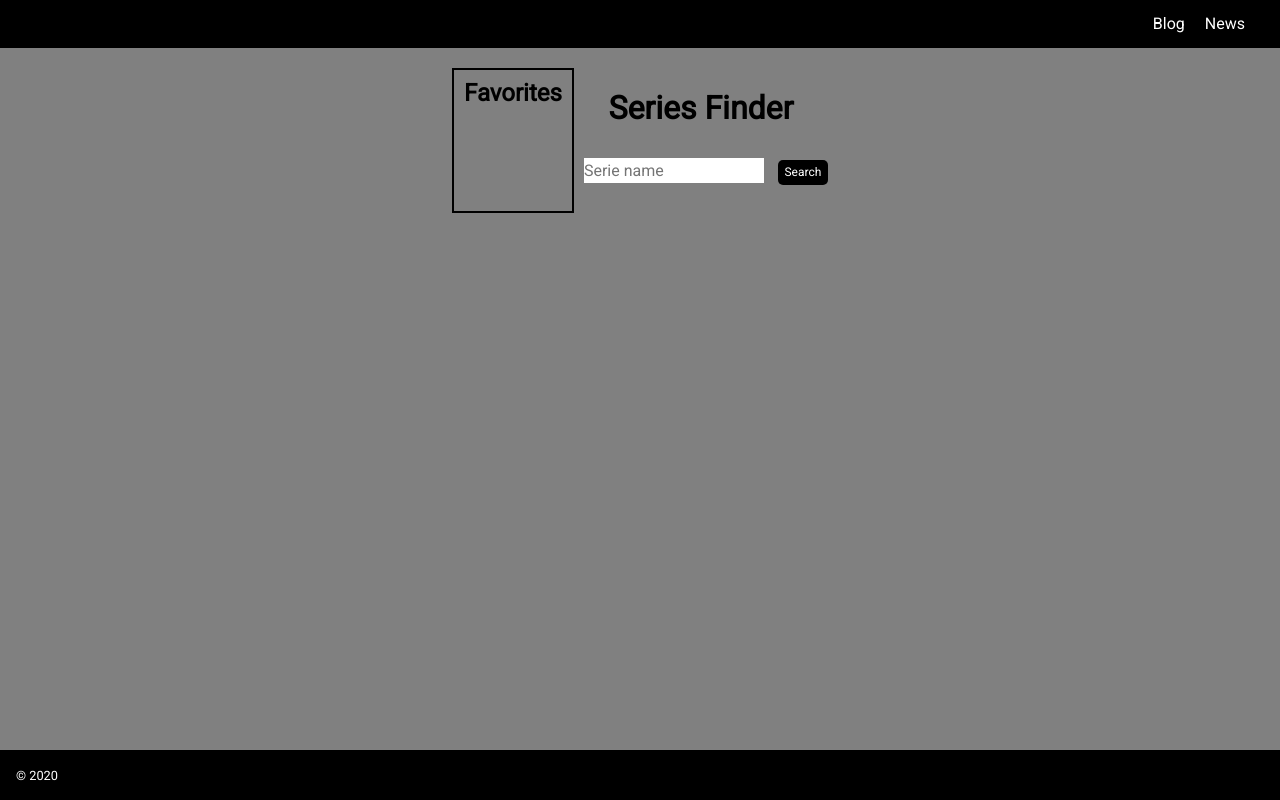
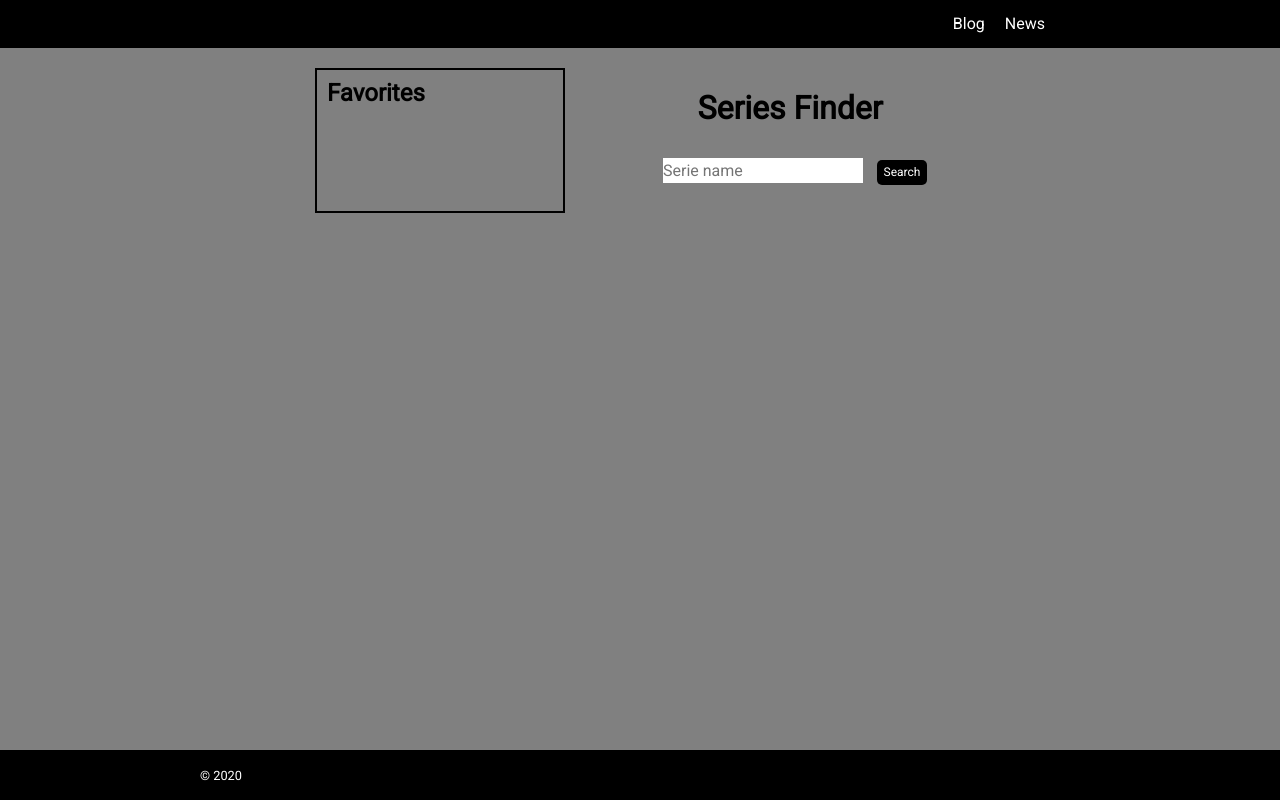
Before and after one commit to Analo-pez/SerYes-finder, a website: page public/index.html in a window 1280 px wide. Drawn offline with nearby package versions, Linux system fonts and the light colour scheme.

Commit message:
add mediaqueries

```diff
--- a/src/scss/layout/_footer.scss
+++ b/src/scss/layout/_footer.scss
@@ -6,4 +6,10 @@
 	padding: 1rem;
 	color: white;
 	background-color: black;
+	@media all and (min-width: 768px) {
+		padding-left: 80px;
+	}
+	@media all and (min-width: 1200px) {
+		padding-left: 200px;
+	}
 }
--- a/src/scss/layout/_header.scss
+++ b/src/scss/layout/_header.scss
@@ -6,6 +6,12 @@
 }
 .menu {
 	color: white;
+	@media all and (min-width: 768px) {
+		padding-right: 80px;
+	}
+	@media all and (min-width: 1200px) {
+		padding-right: 200px;
+	}
 
 	&__list {
 		list-style-type: none;
--- a/src/scss/layout/_page.scss
+++ b/src/scss/layout/_page.scss
@@ -16,15 +16,26 @@ body {
 .finder {
 	text-align: center;
 
+	@media all and (min-width: 768px) {
+		padding-left: 50px;
+		width: 400px;
+	}
+
 	&__name {
 		width: 180px;
 		height: 25px;
 		border-style: none;
 		margin: 10px;
 		align-content: flex-end;
+		@media all and (min-width: 768px) {
+			width: 200px;
+		}
 	}
 	&__results {
 		padding-top: 20px;
+		@media all and (min-width: 768px) {
+			padding-left: 50px;
+		}
 	}
 
 	&__btn {
@@ -42,6 +53,9 @@ body {
 	border: 2px solid black;
 	padding: 10px;
 	order: -1;
+	@media all and (min-width: 768px) {
+		width: 250px;
+	}
 }
 
 .serie {
@@ -49,6 +63,10 @@ body {
 	border: 1px solid black;
 	margin: 8px 20px 8px 20px;
 	width: 210px;
+	@media all and (min-width: 768px) {
+		width: 250px;
+		margin: 10px 0px 10px 0px;
+	}
 }
 
 .serieFav {
```
Also changed, not shown: public/assets/css/main.css, public/index.html (line endings or trailing spaces), src/html/partials/footer.html (line endings or trailing spaces), src/html/partials/header.html (line endings or trailing spaces), 1 other file.
